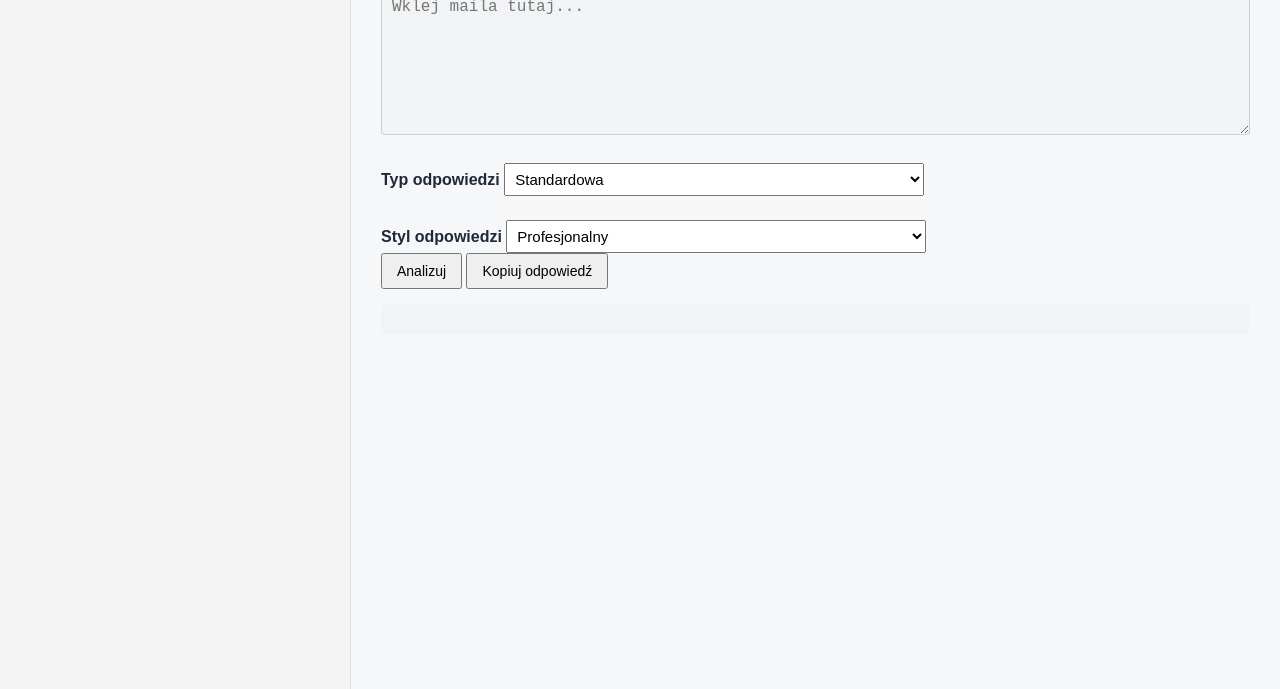
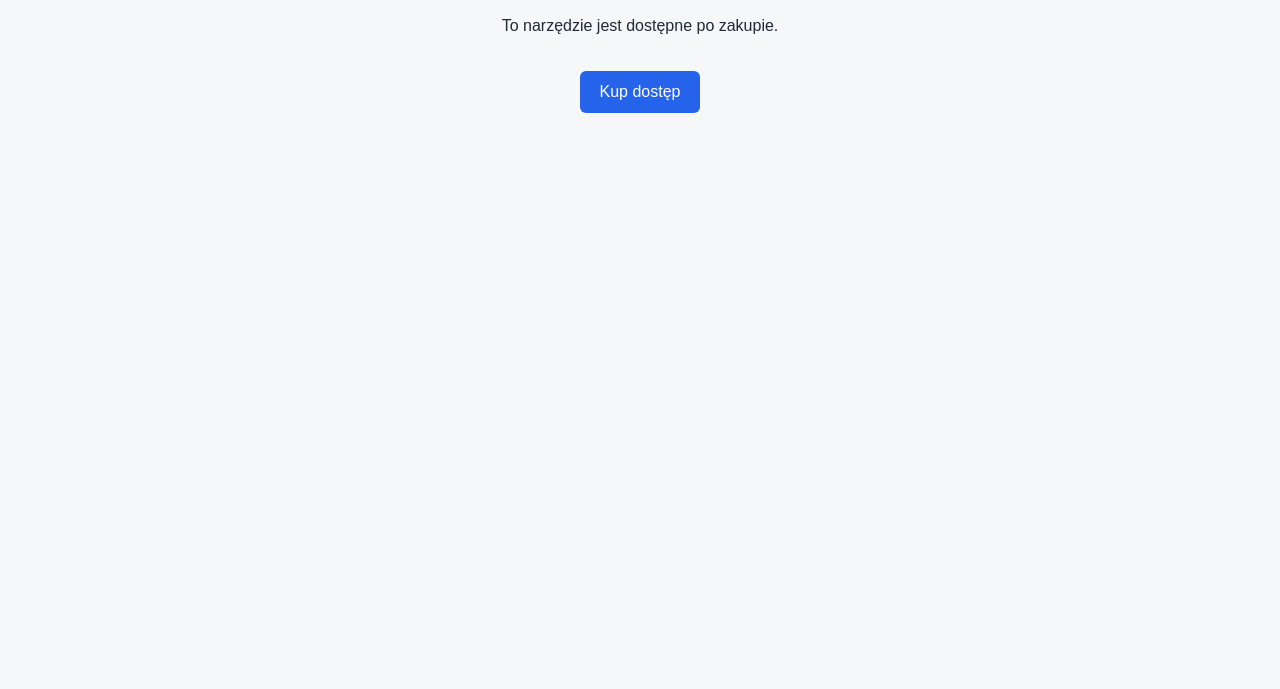
Before and after one commit to potulllm/ai-email-assistant, a website: page public/index.html in a window 1280 px wide. Shown: the part 111-800 px from the top of the page. Drawn offline with Linux system fonts and the light colour scheme.

Commit message:
Add simple paywall

```diff
--- a/public/index.html
+++ b/public/index.html
@@ -208,6 +208,48 @@
 </div>
 
 <script>
+
+  // ===== PROSTY PAYWALL =====
+const allowedKeys = [
+  "ABC123",
+  "KLIENT001",
+  "TESTVIP"
+];
+
+const urlKey = new URLSearchParams(window.location.search).get("key");
+
+if (!allowedKeys.includes(urlKey)) {
+  document.body.innerHTML = `
+    <div style="
+      font-family: Arial;
+      padding: 60px;
+      max-width: 600px;
+      margin: auto;
+      text-align: center;
+    ">
+      <h2>Dostęp płatny</h2>
+      <p>
+        To narzędzie jest dostępne po zakupie.
+      </p>
+      <a
+        href="https://gumroad.com/l/TWOJ_PRODUKT"
+        style="
+          display: inline-block;
+          margin-top: 20px;
+          padding: 12px 20px;
+          background: #2563eb;
+          color: white;
+          text-decoration: none;
+          border-radius: 6px;
+        "
+      >
+        Kup dostęp
+      </a>
+    </div>
+  `;
+  throw new Error("Brak dostępu");
+}
+
   /* ===== THEME ===== */
   const savedTheme = localStorage.getItem("theme") || "light";
   document.body.classList.toggle("dark", savedTheme === "dark");
```
